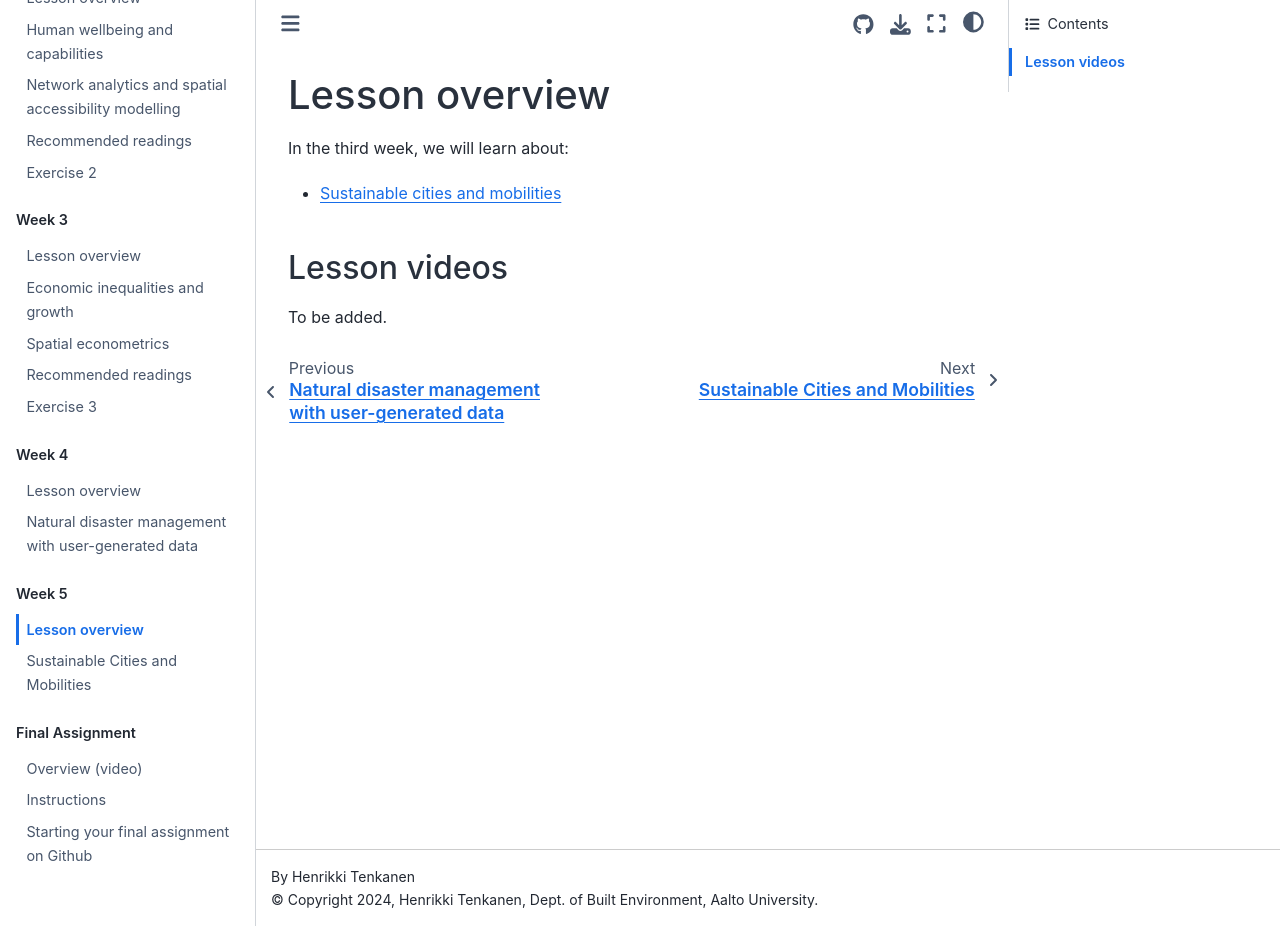
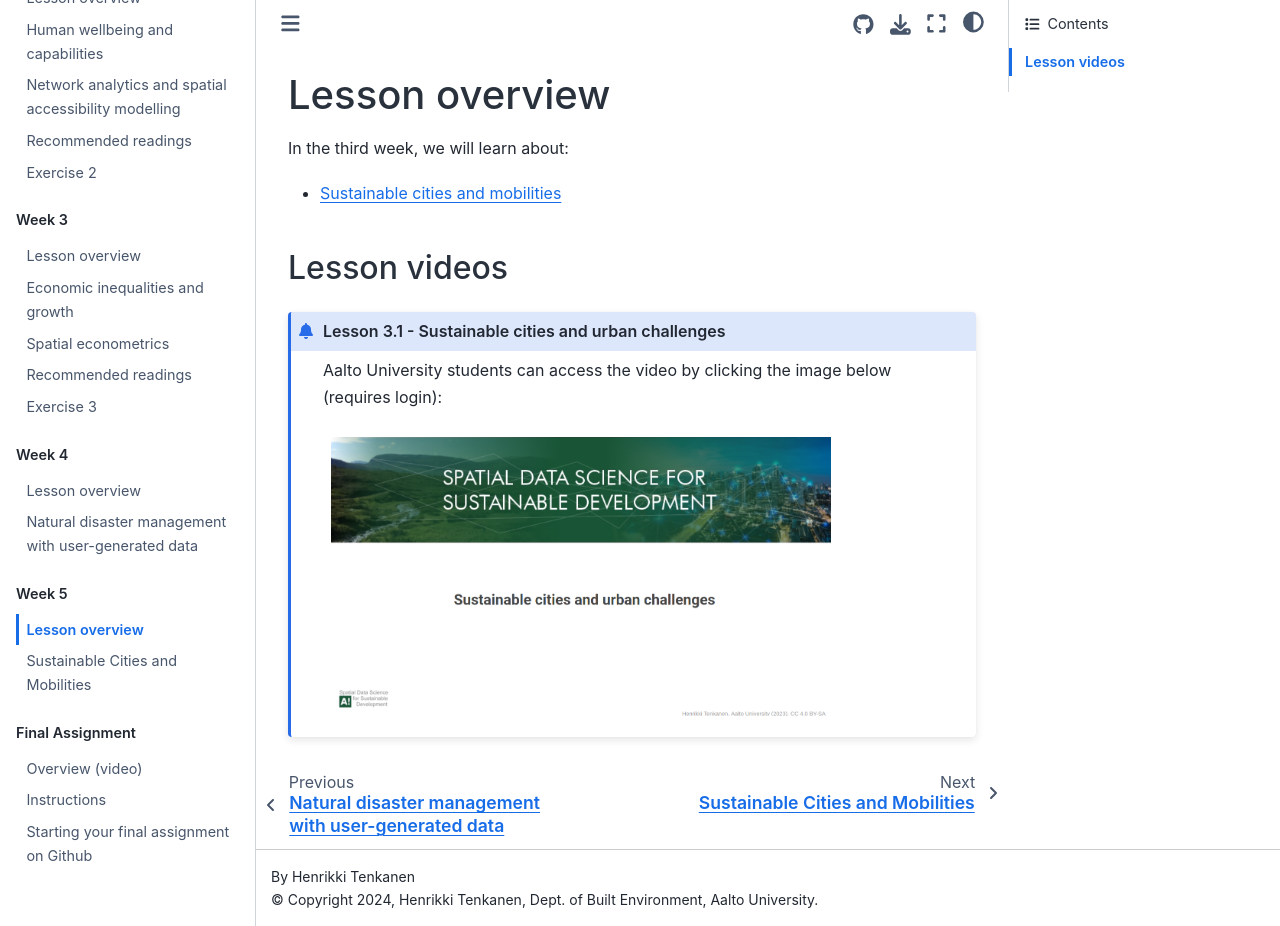
Before and after one commit to AaltoGIS/Sustainability-GIS, a Sphinx documentation site: the page built from source/lessons/L5/overview.rst, in a window 1280 px wide and 926 px high. Built offline with Sphinx 7.4.7 and the Sphinx Book theme 1.1.4, drawn with Linux system fonts in a browser that asks for light colours; pages that are not in the unit, such as notebooks, are missing from menus.

Commit message:
Update L5.1 video

```diff
--- a/source/lessons/L5/overview.rst
+++ b/source/lessons/L5/overview.rst
@@ -11,15 +11,16 @@
 Lesson videos
 -------------
 
-To be added.
+.. admonition:: Lesson 3.1 - Sustainable cities and urban challenges
 
-.. .. admonition:: Lesson 3.1 - Sustainable cities and urban challenges
    Aalto University students can access the video by clicking the image below (requires login):
+
    .. figure:: img/SDS4SD_Lesson_3.1.png
-       :target: https://aalto.cloud.panopto.eu/Panopto/Pages/Viewer.aspx?id=5384bd0f-841c-4189-aa8e-af930120033c
+       :target: https://aalto.cloud.panopto.eu/Panopto/Pages/Viewer.aspx?id=0211a26f-5e63-4749-9fbc-b10700ec2d77
        :width: 500px
        :align: left
-    .. admonition:: Lesson 3.2 - Sustainable Mobility, Mobility analytics & Tutorial 3
+
+..    .. admonition:: Lesson 3.2 - Sustainable Mobility, Mobility analytics & Tutorial 3
        Aalto University students can access the video by clicking the image below (requires login):
        .. figure:: img/SDS4SD_Lesson_3.2.png
            :target: https://aalto.cloud.panopto.eu/Panopto/Pages/Viewer.aspx?id=15812435-ffde-4a3a-9ace-af94011ec013
```
